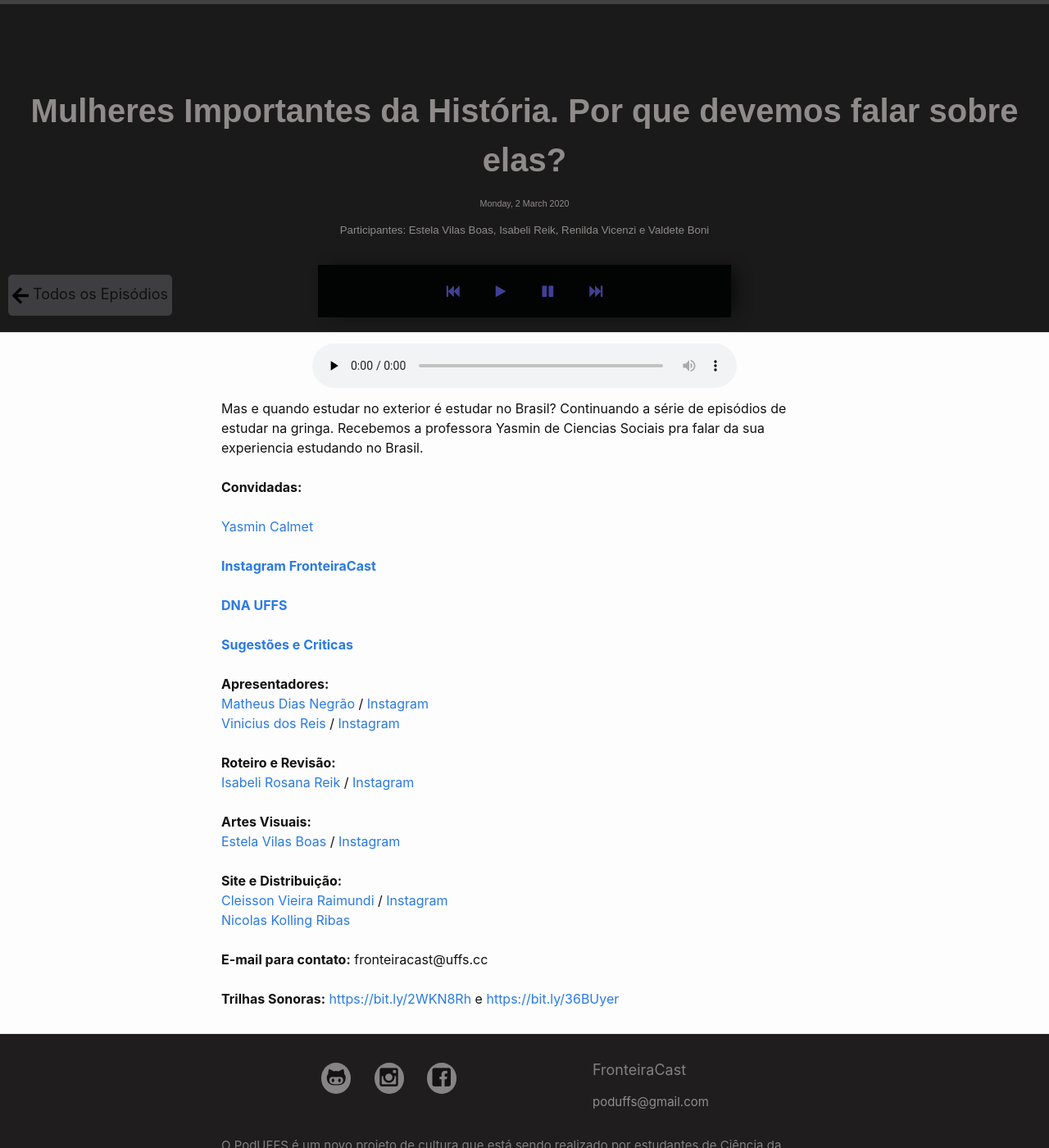
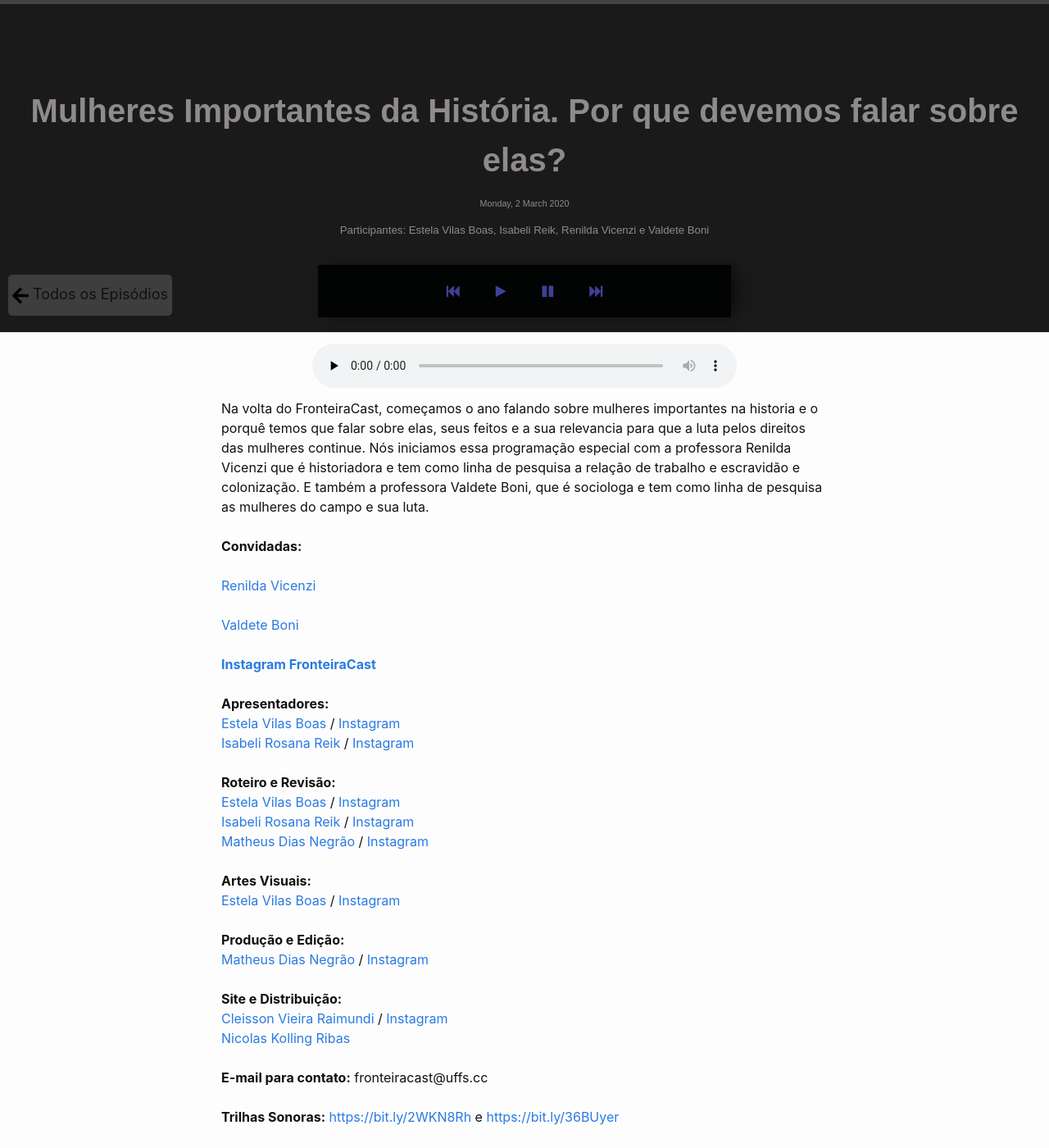
Before and after one commit to ccuffs/fronteiracast, a Jekyll site: the page built from site/_posts/fronteiracast/2020-03-02-9.md, in a window 1280 px wide and 1400 px high. Shown: the whole window at 82% size. Built offline with Jekyll 4.4.1, drawn with Linux system fonts in a browser that asks for light colours.

Commit message:
Episódio novo pronto

```diff
--- a/site/_posts/fronteiracast/2020-03-02-9.md
+++ b/site/_posts/fronteiracast/2020-03-02-9.md
@@ -7,32 +7,34 @@ image: https://uffs.cc/fronteiracast/img/fc_logos/logo_xml.png
 number_ep: 9
 permalink: /FC9/
 mp3_permalink: https://cdn.uffs.cc/poduffs/fronteiracast/FC9.mp3
-mp3_size: 160 MB
+mp3_size: 153 MB
 mp3_duration: "01:05:41"
 mp3_length: 157654329
 keywords: sul,podcast, fronteira, mulheres, empoderamento, feminismo, universidade, igualdade, historia, importante, relevantes, feitos
 participants: Estela Vilas Boas, Isabeli Reik, Renilda Vicenzi e Valdete Boni
-subtitle:
-description: '<br><br> Mas e quando estudar no exterior é estudar no Brasil? Continuando a série de episódios de estudar na gringa. Recebemos a professora Yasmin de Ciencias Sociais pra falar da sua experiencia estudando no Brasil.<br><br>
+subtitle: 'Na volta do FronteiraCast, começamos o ano falando sobre mulheres importantes na historia e o porquê temos que falar sobre elas, seus feitos e a sua relevancia para que a luta pelos direitos das mulheres continue.'
+description: '<br><br> Na volta do FronteiraCast, começamos o ano falando sobre mulheres importantes na historia e o porquê temos que falar sobre elas, seus feitos e a sua relevancia para que a luta pelos direitos das mulheres continue. Nós iniciamos essa programação especial com a professora Renilda Vicenzi que é historiadora e tem como linha de pesquisa a relação de trabalho e escravidão e colonização. E também a professora Valdete Boni, que é sociologa e tem como linha de pesquisa as mulheres do campo e sua luta.<br><br>
 
 <b>Convidadas:</b> <br><br>
-<a href="https://www.instagram.com/yayascita/?hl=pt-br">Yasmin Calmet</a><br><br>
+<a href="http://lattes.cnpq.br/9436388141866896">Renilda Vicenzi</a><br><br>
+<a href="http://lattes.cnpq.br/9078869265177353">Valdete Boni</a><br><br>
 
 <b><a href="https://bit.ly/2OC3CZJ">Instagram FronteiraCast</a></b> <br> <br>
 
-<b><a href="https://open.spotify.com/show/5bYRJIqbLcBk0GOP9FTY1f?si=ASpU8jFZS2i-Q50eViHDcQ"> DNA UFFS </a></b><br><br>
-
-<a href="https://forms.gle/YGqgmjNsGP8QgNDT8"><b>Sugestões e Criticas</b></a> <br> <br>
-
 <b>Apresentadores:</b> <br>
-<a href="https://bit.ly/2r74VGx">Matheus Dias Negrão</a> / <a href="https://bit.ly/2rEOrG8">Instagram</a><br>
-<a href="https://bit.ly/34nEElI">Vinicius dos Reis</a> / <a href="https://bit.ly/2R5BEHi">Instagram</a> <br> <br>
+<a href="https://bit.ly/2WDzkbm">Estela Vilas Boas</a> / <a href="https://bit.ly/2NK7aaK">Instagram</a> <br>
+<a href="https://bit.ly/2Y2oX1m">Isabeli Rosana Reik</a> / <a href="https://bit.ly/35QCxHX">Instagram</a> <br> <br>
 
 <b>Roteiro e Revisão:</b> <br>
-<a href="https://bit.ly/2Y2oX1m">Isabeli Rosana Reik</a> / <a href="https://bit.ly/35QCxHX">Instagram</a> <br> <br>
+<a href="https://bit.ly/2WDzkbm">Estela Vilas Boas</a> / <a href="https://bit.ly/2NK7aaK">Instagram</a> <br>
+<a href="https://bit.ly/2Y2oX1m">Isabeli Rosana Reik</a> / <a href="https://bit.ly/35QCxHX">Instagram</a> <br>
+<a href="https://bit.ly/2r74VGx">Matheus Dias Negrão</a> / <a href="https://bit.ly/2rEOrG8">Instagram</a><br> <br>
 
 <b>Artes Visuais:</b> <br>
 <a href="https://bit.ly/2WDzkbm">Estela Vilas Boas</a> / <a href="https://bit.ly/2NK7aaK">Instagram</a> <br> <br>
+
+<b>Produção e Edição:</b> <br>
+<a href="https://bit.ly/2r74VGx">Matheus Dias Negrão</a> / <a href="https://bit.ly/2rEOrG8">Instagram</a><br> <br>
 
 <b>Site e Distribuição:</b> <br>
 <a href="https://bit.ly/33djMMW">Cleisson Vieira Raimundi</a> / <a href="https://bit.ly/37U5J2s">Instagram</a> <br>
```
